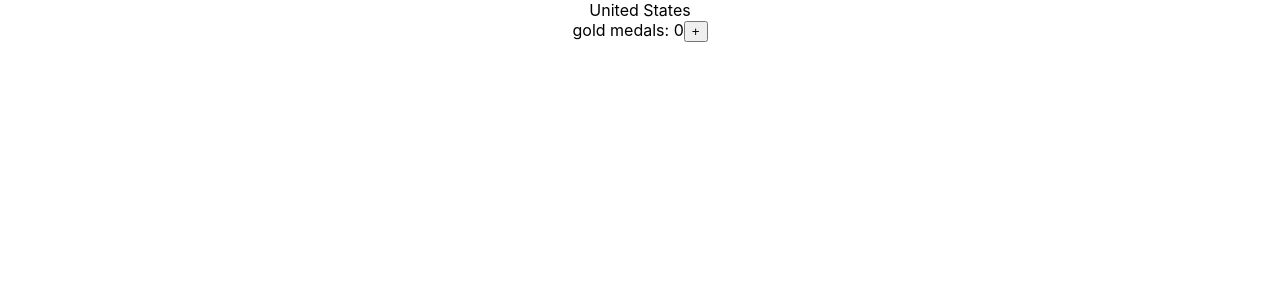
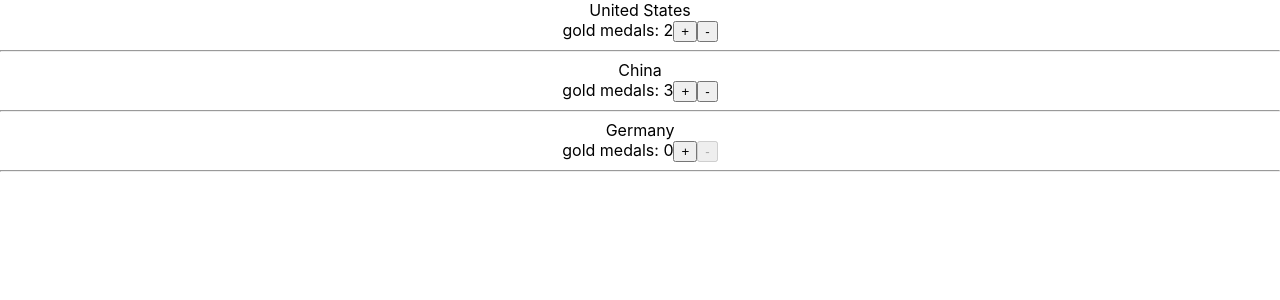
Before and after one commit to jkohl7/React-Basic-Concepts, a React (Create React App) app: page / in a window 1280 px wide. Shown: the top 300 px of the page. Built offline with nearby package versions, Linux system fonts and the light colour scheme.

Commit message:
Updated Countries

```diff
--- a/src/App.js
+++ b/src/App.js
@@ -3,10 +3,19 @@
 import './App.css';
 
 class App extends Component {
-  state = {  }
+  state = {
+    countries: [
+      { id: 1, name: 'United States', gold: 2 },
+      { id: 2, name: 'China', gold: 3 },
+      { id: 3, name: 'Germany', gold: 0 },
+    ]
+    }
   render() {
     return (
-      <Country />
+      <React.Fragment>
+       {this.state.countries.map(country =>
+        <Country key={country.id} country={country} />)}
+      </React.Fragment>
     );
   }
 }
--- a/src/components/Country.jsx
+++ b/src/components/Country.jsx
@@ -2,10 +2,11 @@
 
 class Country extends Component {
    state = {
-    name: 'United States',
-    gold: 0,
+    name: this.props.country.name,
+    gold: this.props.country.gold,
   }
   handleIncrement = () => this.setState({ gold: this.state.gold + 1 });
+  handleDecrement = () => this.setState({ gold: this.state.gold - 1 });
   render() {
     return (
       <div className="country">
@@ -15,7 +16,9 @@
         <div className="medals">
           gold medals: { this.state.gold }
           <button onClick={ this.handleIncrement }>+</button>
+          <button disabled={ this.state.gold === 0 } onClick={ this.handleDecrement }>-</button>
         </div>
+        <hr/>
       </div>
     );
   }
```
